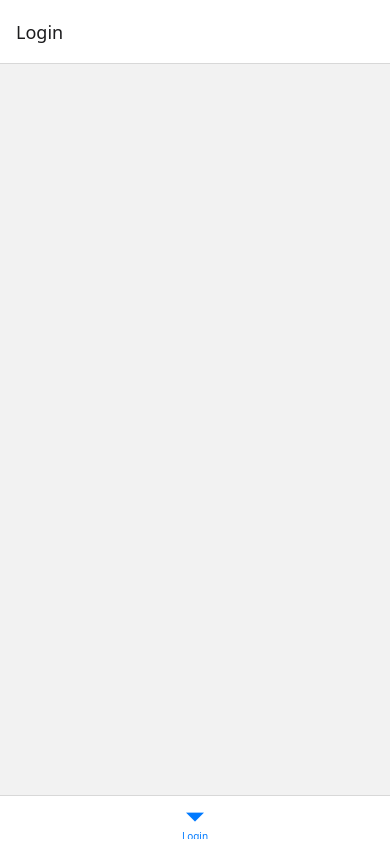
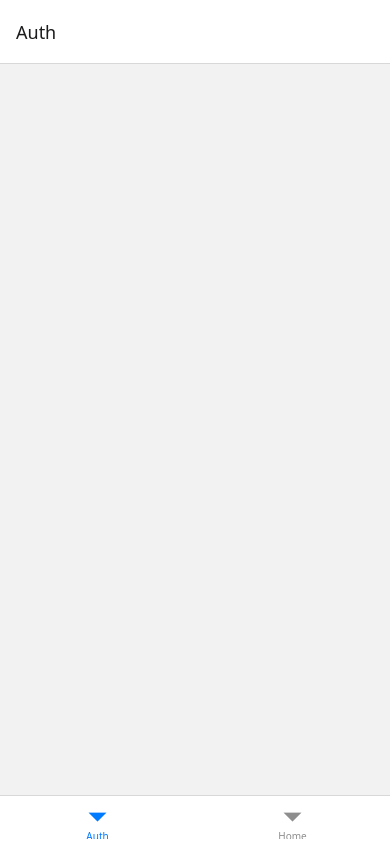
Before and after one commit to JDFenix/APOD-NASA, a React Native app: screen /Main in a window 390 px wide. Built offline with nearby package versions, Linux system fonts and the light colour scheme.

Commit message:
feat: add config and base code of router with react navigation

```diff
--- /dev/null
+++ b/src/feature/auth/Navigate/AuthStackNavigation.tsx
@@ -0,0 +1,17 @@
+import { createNativeStackNavigator } from "@react-navigation/native-stack"
+import Login from "@/src/feature/auth/Screens/Login"
+import {AuthStackParamList} from "@/src/feature/auth/types/AuthStack.types"
+
+const Stack = createNativeStackNavigator<AuthStackParamList>()
+
+export default function AuthStackNavigation() {
+
+    return (
+        <Stack.Navigator initialRouteName="Login" screenOptions={{ headerShown: false }}>
+            <Stack.Screen name="Login" component={Login} />
+
+
+        </Stack.Navigator>
+    )
+
+}
--- /dev/null
+++ b/src/feature/home/Home.types.ts
@@ -0,0 +1,3 @@
+export type HomeStackParamList ={
+    Home: Record<string, never>
+}
--- /dev/null
+++ b/src/feature/home/HomeStackNavigation.tsx
@@ -0,0 +1,15 @@
+import { createNativeStackNavigator } from "@react-navigation/native-stack"
+import { HomeStackParamList } from "@/src/feature/home/Home.types"
+import Home from "@/src/feature/home/Home"
+
+const Stack = createNativeStackNavigator<HomeStackParamList>()
+
+export default function HomeStackNavigation() {
+
+    return (
+        <Stack.Navigator initialRouteName="Home" screenOptions={{ headerShown: false }}>
+            <Stack.Screen name="Home" component={Home} />
+        </Stack.Navigator>
+    )
+
+}
--- a/src/navigate/RootLayout.tsx
+++ b/src/navigate/RootLayout.tsx
@@ -1,7 +1,8 @@
 import { createNativeStackNavigator } from "@react-navigation/native-stack"
-import TabNavigator from "./TabNavigator";
+import TabNavigator from "@src/navigate/TabNavigator";
+import { RootLayoutStackParamList } from "@/src/navigate/types/RootLayout.types";
 
-const Stack = createNativeStackNavigator();
+const Stack = createNativeStackNavigator<RootLayoutStackParamList>();
 
 export default function RootLayout() {
     return (
--- a/src/navigate/TabNavigator.tsx
+++ b/src/navigate/TabNavigator.tsx
@@ -1,13 +1,17 @@
 import { createBottomTabNavigator } from "@react-navigation/bottom-tabs"
-import Login from "../feature/auth/Login";
+import AuthStackNavigation from "@/src/feature/auth/Navigate/AuthStackNavigation";
+import HomeStackNavigation from "@/src/feature/home/HomeStackNavigation";
+import { TabNavigatorStackParamList } from "@/src/navigate/types/TabNavigator.type";
 
-const Tab = createBottomTabNavigator();
+const Tab = createBottomTabNavigator<TabNavigatorStackParamList>();
 
 export default function TabNavigator() {
 
     return (
-        <Tab.Navigator initialRouteName="Login">
-            <Tab.Screen name="Login" component={Login} />
+        <Tab.Navigator initialRouteName="Auth">
+            <Tab.Screen name="Auth" component={AuthStackNavigation} />
+            <Tab.Screen name="Home" component={HomeStackNavigation} />
+
         </Tab.Navigator>
     )
 
```
Also changed, not shown: src/feature/auth/types/AuthStack.types.ts (added, +7 -0 lines), src/feature/home/Home.tsx (+7 -0 lines), src/navigate/types/RootLayout.types.ts (added, +8 -0 lines), src/navigate/types/TabNavigator.type.ts (added, +10 -0 lines), tsconfig.json (+8 -1 lines), src/feature/auth/Screens/Login.tsx (renamed from src/feature/auth/Login.tsx).
